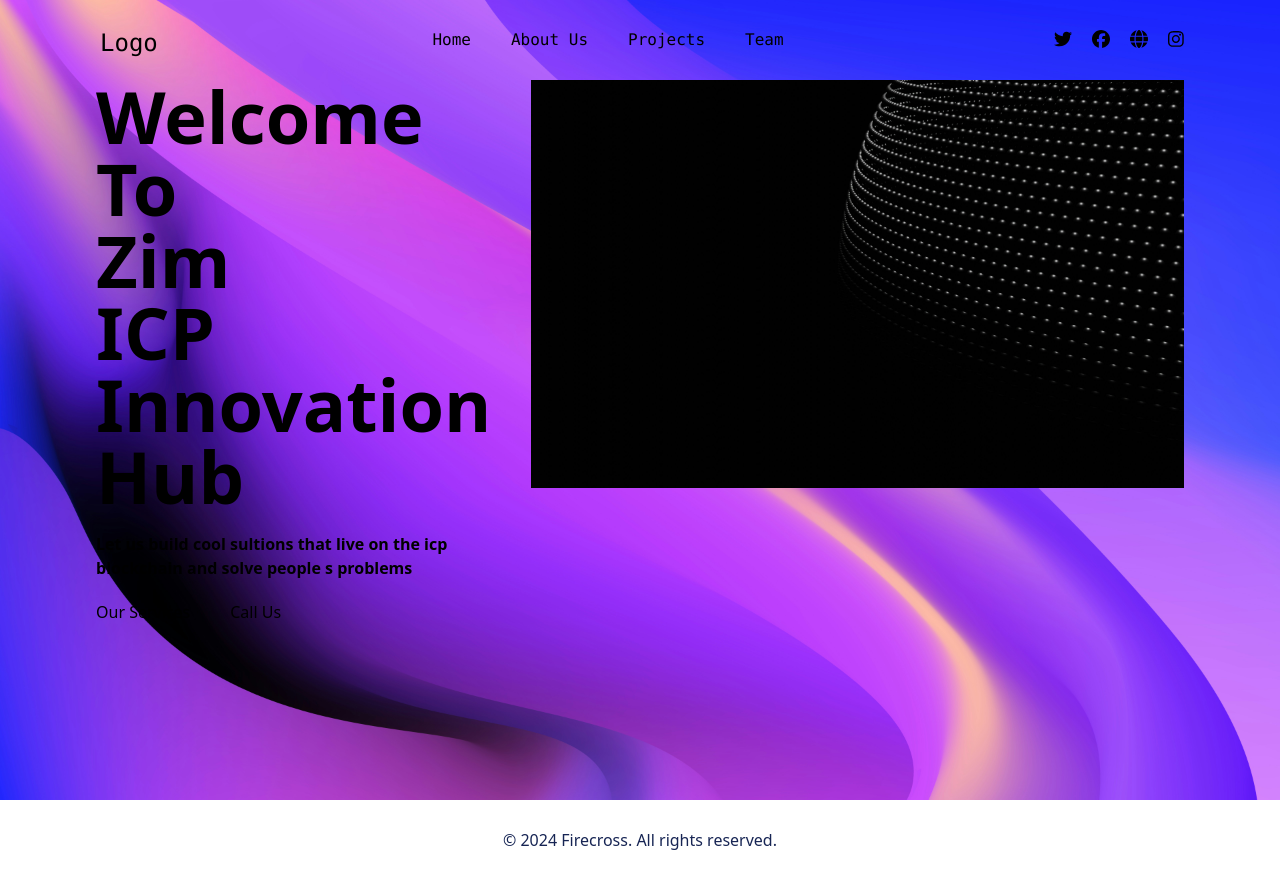
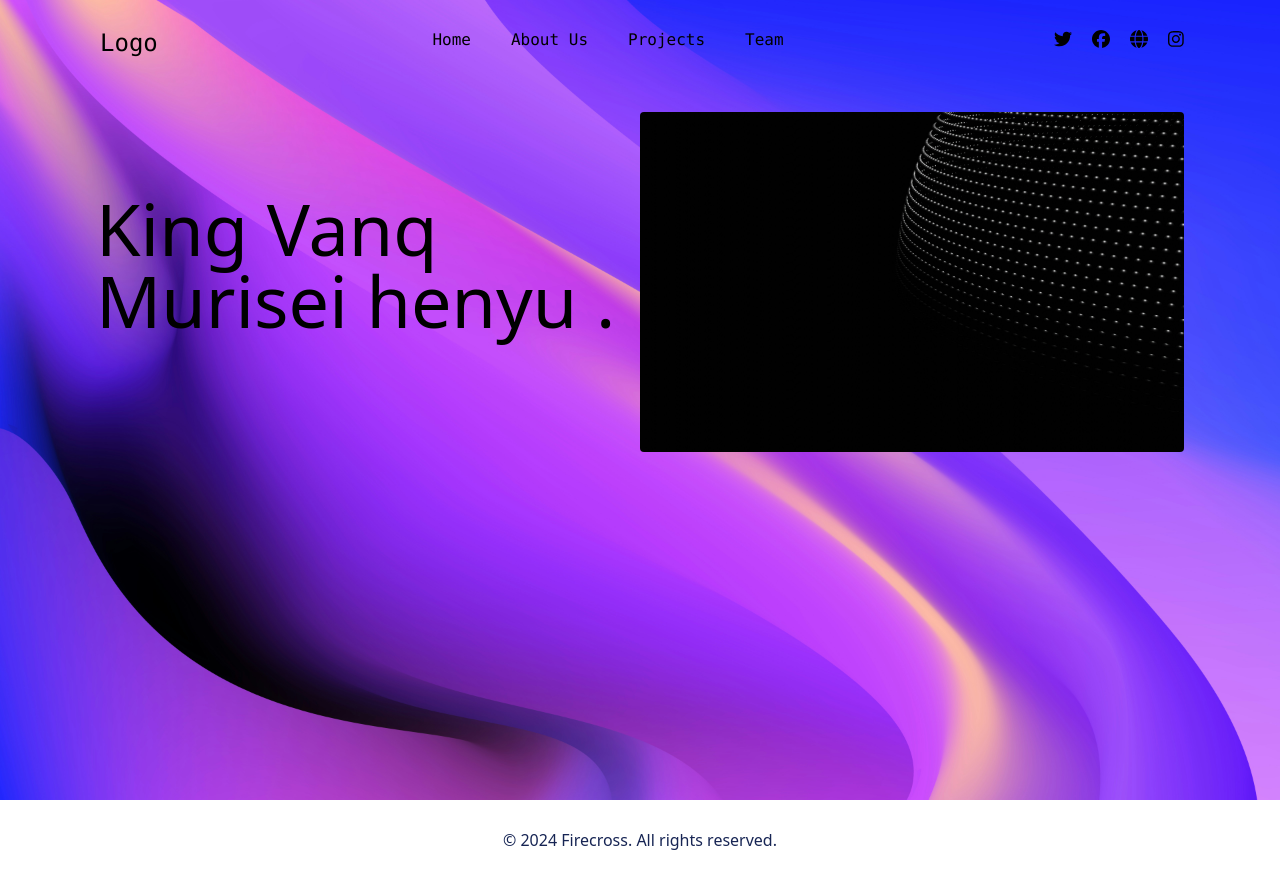
Before and after one commit to sameicp/zimhub-tailwind, a React (Vite) app: page / in a window 1280 px wide. Built offline with nearby package versions, Linux system fonts and the light colour scheme.

Commit message:
wip
work on homepage

```diff
--- a/src/pages/Home.jsx
+++ b/src/pages/Home.jsx
@@ -7,18 +7,13 @@ function Home() {
             style={{ backgroundImage: "url('/bg2.jpg')" }}
         >
             <Navbar />
-            <div className="flex space-x-10">
+
+            <div className="flex justify-between">
                 <div>
-                    <h1 className="w-7/12 text-7xl font-semibold">Welcome To Zim ICP Innovation Hub</h1>
-                    <p className="font-bold mt-5">Let us build cool sultions that live on the icp blockchain and solve people s problems</p>
-                    <div className="flex space-x-10 mt-5">
-                        <button>Our Services</button>
-                        <button>Call Us</button>
-                    </div>
+                    <h1 className="text-7xl mt-28">King Vanq Murisei henyu .</h1>
                 </div>
-                <div>
-                    <img src="/bg.jpg" alt="No Img" />
-                </div>
+                <img src="/bg.jpg" className="w-6/12 mt-8 rounded" alt="No Image" />
+
             </div>
         </div>
     );
--- /dev/null
+++ b/src/pages/myBack.jsx
@@ -0,0 +1,27 @@
+import Navbar from "../components/Navbar";
+
+function Home() {
+    return (
+        <div
+            className="min-h-screen px-24 bg-fixed bg-center bg-cover"
+            style={{ backgroundImage: "url('/bg2.jpg')" }}
+        >
+            <Navbar />
+            <div className="flex-1">
+                <div>
+                    <h1 className="text-2xl font-semibold">Welcome To Zim ICP Innovation Hub</h1>
+                    <p className="font-bold mt-5">Let us build cool sultions that live on the icp blockchain and solve people s problems</p>
+                    <div className="flex space-x-10 mt-5">
+                        <button>Our Services</button>
+                        <button>Call Us</button>
+                    </div>
+                </div>
+                <div>
+                    <img className="w-8/12 ml-80 rounded-lg mt-5" src="/bg.jpg" alt="No Img" />
+                </div>
+            </div>
+        </div>
+    );
+}
+
+export default Home;
```
